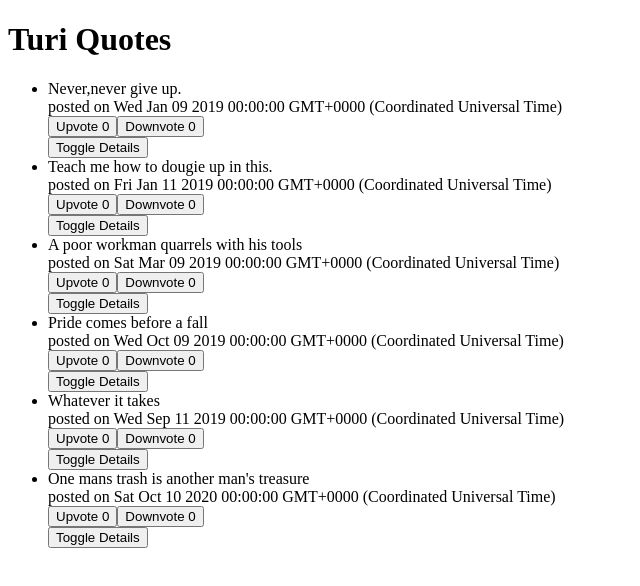
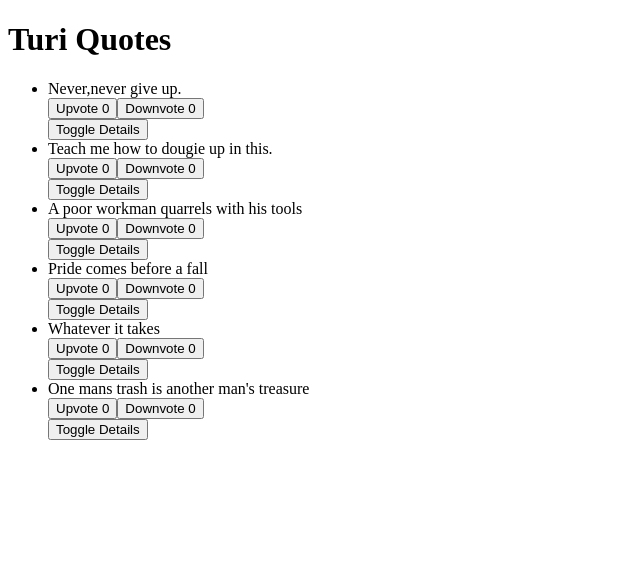
Before and after one commit to Turi-byte/quote, an Angular app: page / in a window 1280 px wide. Shown: the top 586 px of the page, without its empty margins (0-640 px from the left). Built offline with nearby package versions, Linux system fonts and the light colour scheme.

Commit message:
edit the quote-detail.component.html

```diff
--- a/src/app/app.module.ts
+++ b/src/app/app.module.ts
@@ -5,12 +5,14 @@ import { AppRoutingModule } from './app-routing.module';
 import { AppComponent } from './app.component';
 import { QuoteComponent } from './quote/quote.component';
 import { QuoteDetailsComponent } from './quote-details/quote-details.component';
+import { DateCountPipe } from './date-count.pipe';
 
 @NgModule({
   declarations: [
     AppComponent,
     QuoteComponent,
-    QuoteDetailsComponent
+    QuoteDetailsComponent,
+    DateCountPipe
   ],
   imports: [
     BrowserModule,
--- /dev/null
+++ b/src/app/date-count.pipe.ts
@@ -0,0 +1,24 @@
+import { Pipe, PipeTransform } from '@angular/core';
+
+@Pipe({
+  name: 'dateCount'
+})
+export class DateCountPipe implements PipeTransform {
+
+  transform(value: any): number{
+    let today:Date = new Date();//get current date and time
+    let todayWithNoTime: any = new Date(today.getFullYear(),today.getMonth(),today.getDate());
+    var dateDifference = Math.floor(todayWithNoTime-value)//returns value in milliseconds
+    const secondsInDay = 86400; // 60 seconds * 60 minutes * 24 hours
+    var dateDifferenceSeconds = dateDifference*0.001;//converts milliseconds to seconds
+    var dateCounter = dateDifferenceSeconds/secondsInDay;
+
+    if (dateCounter >= 1 && value < todayWithNoTime){
+      return dateCounter;
+    } else {
+      return 0;
+    }
+  }
+
+
+}
--- a/src/app/quote-details/quote-details.component.html
+++ b/src/app/quote-details/quote-details.component.html
@@ -1,2 +1,3 @@
-<p>{{quote.publisher}}</p>
+<p>~{{quote.author}}~</p>
+<p>posted by {{quote.publisher}} on {{quote.completeDate|date}} which is {{quote.completeDate|dateCount}} days ago</p>
 <button (click)='quoteDelete(true)'>Delete</button>
--- a/src/app/quote.ts
+++ b/src/app/quote.ts
@@ -1,6 +1,10 @@
 export class Quote {
   showDetails: boolean;
-  constructor(public id: number, public name: string, public author: string, public publisher: string,public completeDate:Date , public upvotes: number,public downvotes: number){
+  upvotes: number;
+  downvotes: number;
+  constructor(public id: number, public name: string, public author: string, public publisher: string,public completeDate:Date){
       this.showDetails=false;
+      this.upvotes = 0;
+      this.downvotes = 0;
   }
 }
--- a/src/app/quote/quote.component.html
+++ b/src/app/quote/quote.component.html
@@ -4,7 +4,6 @@
     <div *ngFor='let quote of quotes; let i = index'>
       <li>
         {{quote.name}} <br>
-        posted on {{quote.completeDate}} <br>
         <button (click)="quote.upvotes = quote.upvotes + 1">Upvote<i class="fa fa-thumbs-up"></i>        {{quote.upvotes}}
         </button>
         <button (click)="quote.downvotes = quote.downvotes + 1">Downvote<i class="fa fa-thumbs-down"></i>    {{quote.downvotes}}</button>
--- a/src/app/quote/quote.component.ts
+++ b/src/app/quote/quote.component.ts
@@ -9,12 +9,12 @@ import { Quote } from '../quote';
 export class QuoteComponent implements OnInit {
 
   quotes: Quote[] = [
-    new Quote(1, 'Never,never give up.', 'Winston Churchill', 'Turi',new Date(2019,0,9),0,0),
-    new Quote(2, 'Teach me how to dougie up in this.', 'Soulja Boy','Lucy',new Date(2019,0,11),0,0),
-    new Quote(3, 'A poor workman quarrels with his tools', 'Winchester men', 'Steve',new Date(2019,2,9),0,0),
-    new Quote(4, 'Pride comes before a fall', 'Marcus Riley', 'Marcus',new Date(2019,9,9),0,0),
-    new Quote(5, 'Whatever it takes', 'Timmy Tdat', 'Jeff',new Date(2019,8,11),0,0),
-    new Quote(6, 'One mans trash is another man\'s treasure', 'Mr.Anonymous', 'Kibe',new Date(2019,21,10),0,0),
+    new Quote(1, 'Never,never give up.', 'Winston Churchill', 'Turi',new Date(2019,0,9)),
+    new Quote(2, 'Teach me how to dougie up in this.', 'Soulja Boy','Lucy',new Date(2019,0,11)),
+    new Quote(3, 'A poor workman quarrels with his tools', 'Winchester men', 'Steve',new Date(2019,2,9)),
+    new Quote(4, 'Pride comes before a fall', 'Marcus Riley', 'Marcus',new Date(2019,9,9)),
+    new Quote(5, 'Whatever it takes', 'Timmy Tdat', 'Jeff',new Date(2019,8,11)),
+    new Quote(6, 'One mans trash is another man\'s treasure', 'Mr.Anonymous', 'Kibe',new Date(2019,21,10)),
   ];
 
   toggleDetails(index){
@@ -22,7 +22,7 @@ export class QuoteComponent implements OnInit {
   }
 
   deleteQuote(isDelete,index){
-    let toDelete = confirm(`Are you sure you wanna delete this?`)
+    let toDelete = confirm(`Are you sure you wanna delete ${this.quotes[index].publisher}'s quote?`)
     if (toDelete){
       this.quotes.splice(index,1);
     }
```
Also changed, not shown: 1 other file (tests, documents, lock files or other folders).
